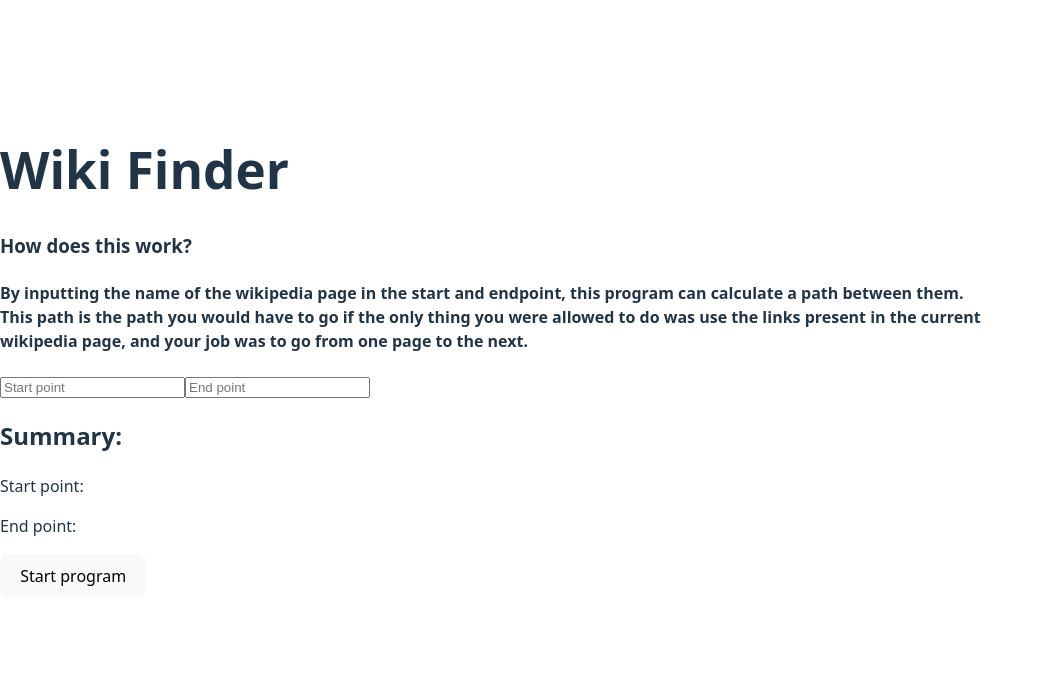
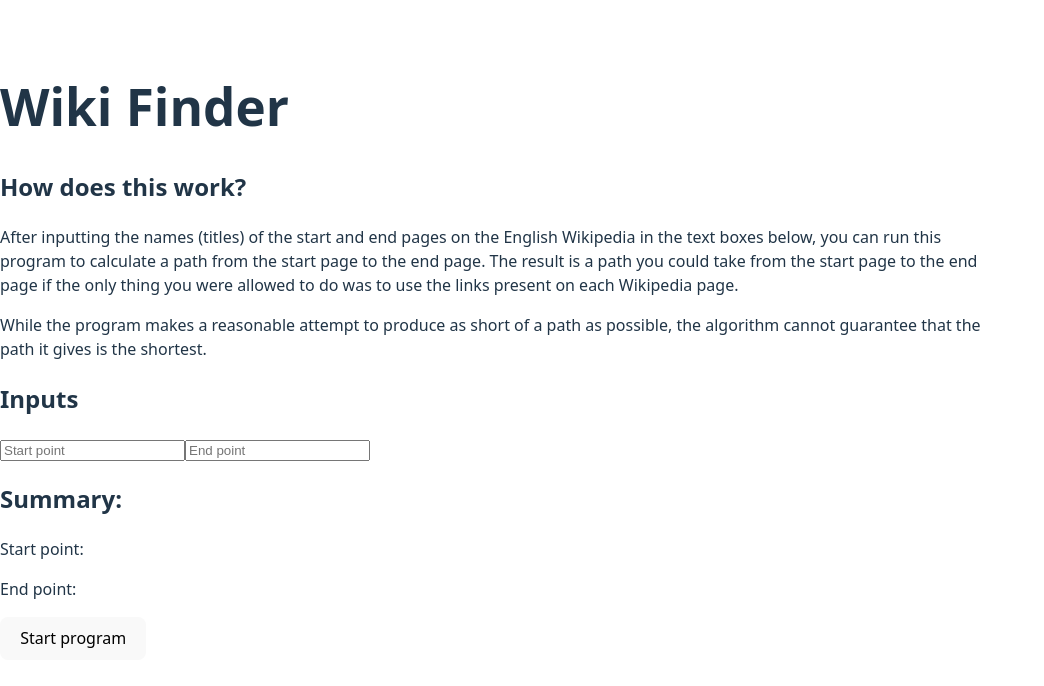
Before and after one commit to hanben02/wiki-finder, a React (Vite) app: page / in a window 1280 px wide. Shown: the top 686 px of the page, without its empty margins (0-1044 px from the left). Built offline with nearby package versions, Linux system fonts and the light colour scheme.

Commit message:
Reformulate UI help text

```diff
--- a/src/front-end/App.tsx
+++ b/src/front-end/App.tsx
@@ -52,11 +52,24 @@
   };
 
   return (
-    <div className="flex flex-col gap-4 p-4 max-w-md mx-auto text-center items-center min-h-screen justify-center">
+    <div className="flex flex-col gap-4 p-4 max-w-md mx-auto text-center
+    items-center min-h-screen justify-center">
       <h1 className="text-xl font-bold">Wiki Finder</h1>
-      <h3 className="text-xl font-bold">How does this work?</h3>
-      <h4 className="text-xl">By inputting the name of the wikipedia page in the start and endpoint, this program can calculate a path between them. This path
-        is the path you would have to go if the only thing you were allowed to do was use the links present in the current wikipedia page, and your job was to go from one page to the next. </h4>
+      <h2 className="text-xl font-bold">How does this work?</h2>
+      <p className="text-xl">
+        After inputting the names (titles) of the start and end pages
+        on the English Wikipedia in the text boxes below, you can run this
+        program to calculate a path from the start page to the end page.
+        The result is a path you could take from the start page to the end page
+        if the only thing you were allowed to do was to use the links
+        present on each Wikipedia page.
+      </p>
+      <p className="text-xl font-bold">
+        While the program makes a reasonable attempt to produce as short
+        of a path as possible, the algorithm cannot guarantee that the
+        path it gives is the shortest.
+      </p>
+      <h2 className="text-xl">Inputs</h2>
       <input
         type="text"
         placeholder="Start point"
@@ -80,7 +93,8 @@
       </div>
       <button id="submit"
         onClick={handleSubmit}
-        className="bg-blue-500 text-white px-4 py-2 rounded hover:bg-pink-600"
+        className="bg-blue-500 text-white px-4 py-2 rounded
+        hover:bg-pink-600"
       >
         Start program
       </button>
```
